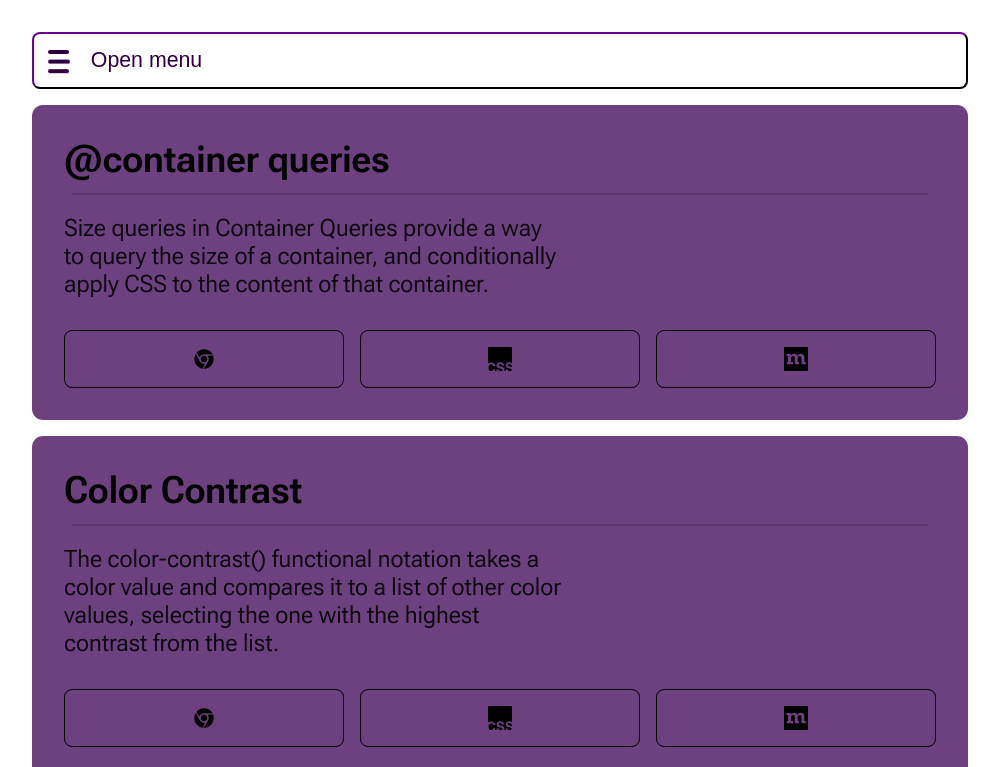
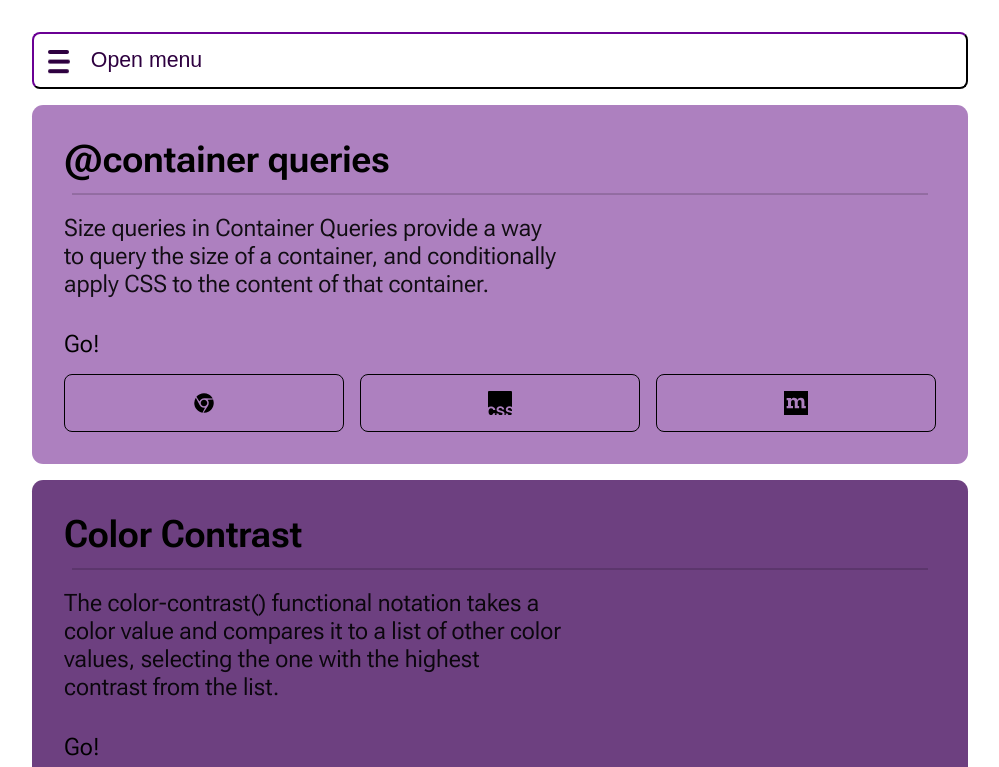
Before and after one commit to gotpop/gotpop-shop, a Next.js app: page /cards in a window 1280 px wide. Shown: the top 767 px of the page, without its empty margins (140-1139 px from the left). Built offline with nearby package versions, Linux system fonts and the light colour scheme.

Commit message:
Card edit

```diff
--- a/src/components/Card/index.tsx
+++ b/src/components/Card/index.tsx
@@ -7,9 +7,10 @@ import { TfiGithub } from 'react-icons/tfi'
 import { SiCsswizardry, SiMozilla } from 'react-icons/si'
 import { DiCssTricks } from 'react-icons/di'
 import { AiFillChrome, AiOutlineLink } from 'react-icons/ai'
+import Link from 'next/link'
 
 export default function Card({ content }) {
-  const { title, text, links } = content
+  const { id, title, text, links } = content
 
   return (
     <div className={styles.card}>
@@ -18,6 +19,9 @@ export default function Card({ content }) {
           <h3>{title}</h3>
           <p>{text}</p>
         </section>
+        <Link href="/card/[id]" as={`/card/${id}`}>
+          Go!
+        </Link>
         <aside className={stylesIcon.icons}>
           {links.map(link => (
             <a key={link.name} href={link.href} className={stylesIcon.link}>
--- a/src/pages/cards.tsx
+++ b/src/pages/cards.tsx
@@ -16,9 +16,7 @@ export default function Cards() {
   return (
     <Layout>
       {cards.map((card: cardy) => (
-        <Link href="/card/[id]" as={`/card/${card.id}`}>
-          <Card key={card.id} content={card} />
-        </Link>
+        <Card key={card.id} content={card} />
       ))}
     </Layout>
   )
```
